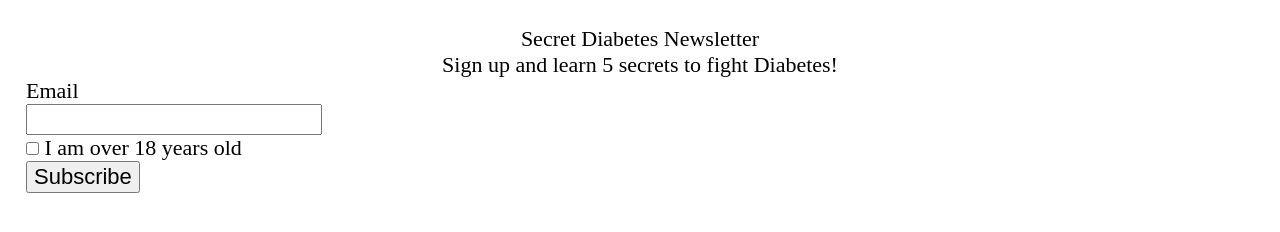
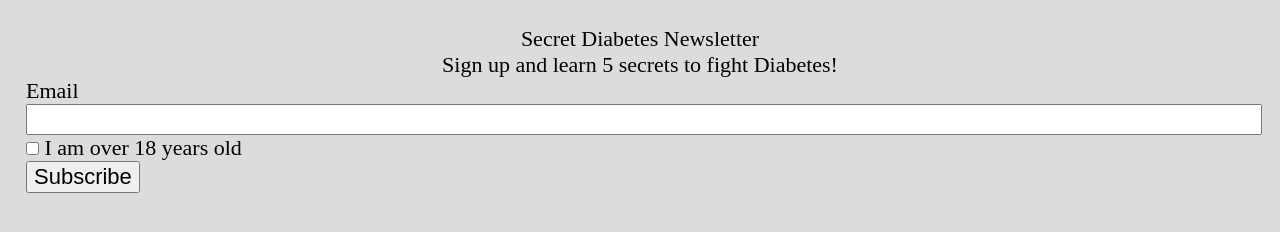
Before and after one commit to organization2021/lab3, a plain HTML site: page index.html in a window 1280 px wide. Drawn offline with nearby package versions, Linux system fonts and the light colour scheme.

Commit message:
Update screen.css
changed background color

```diff
--- a/css/screen.css
+++ b/css/screen.css
@@ -196,6 +196,7 @@ html {
   line-height: 1.182em; /* 26px / ~ 120% */
   padding: 1.182em; /* 26px / ~ 120% */
   text-rendering: optimizeLegibility;
+  background-color: #DCDCDC;
 }
 
 label {
@@ -210,6 +211,10 @@ p {
   text-align: center;
 }
 
+#email {
+  width: 100%;
+}
+
 input[type="checkbox"] + label {
   display: inline;
 }
```
